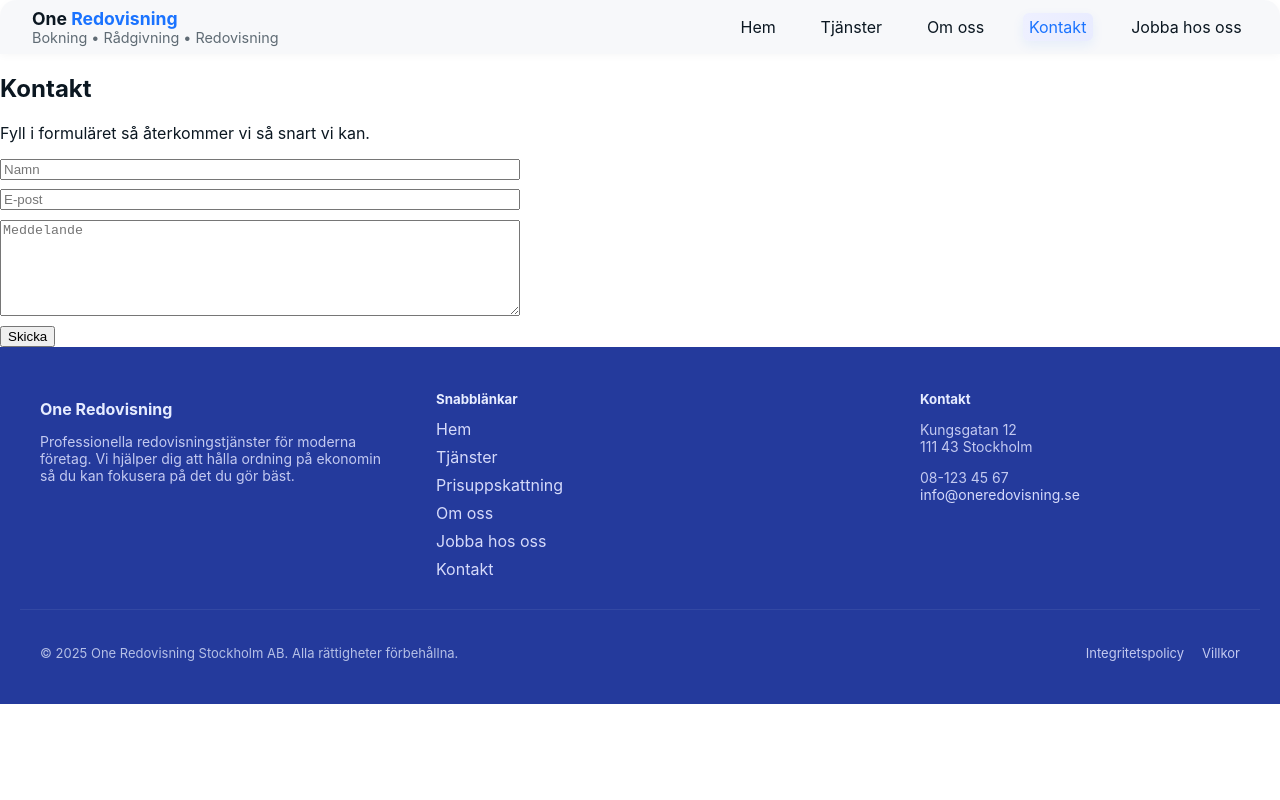
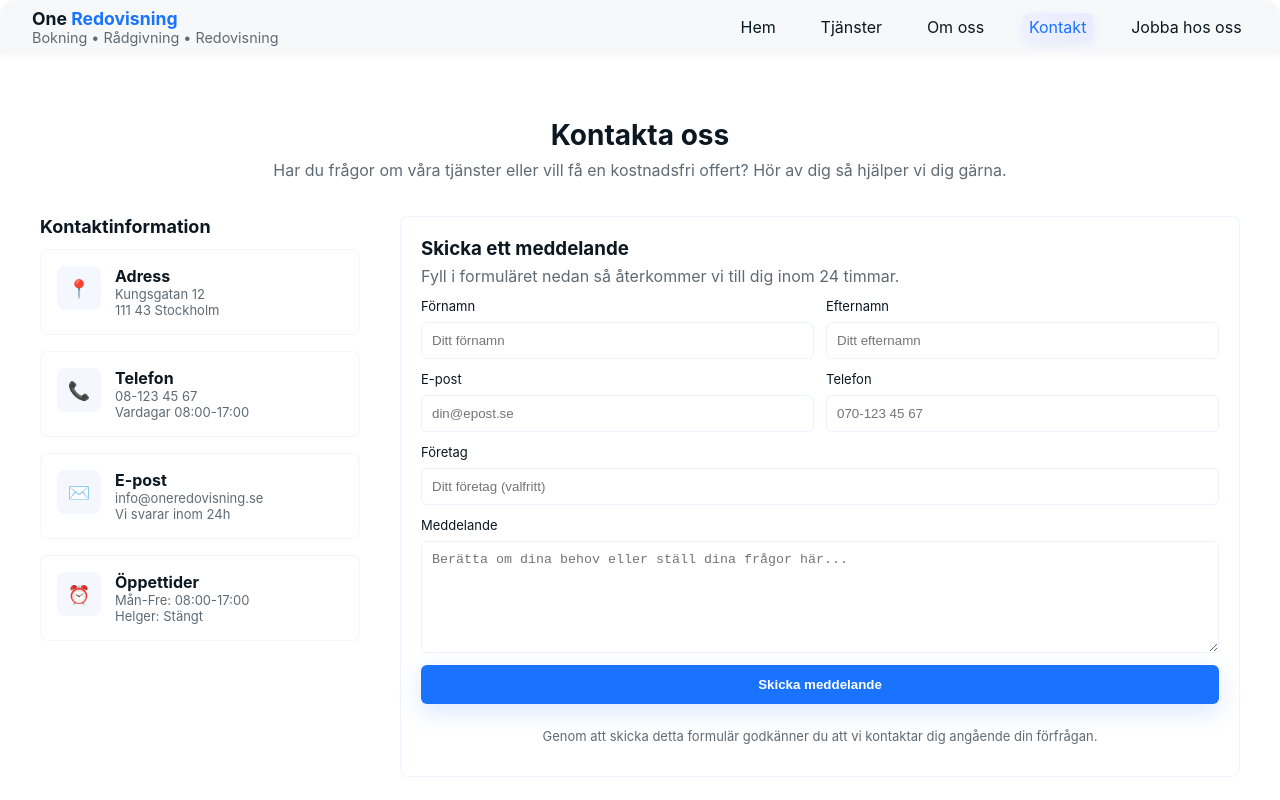
Before and after one commit to draginojd/one-redovisning, a React (Create React App) app in the folder client/: page /kontakt in a window 1280 px wide. Shown: the top 800 px of the page. Built offline with nearby package versions, Linux system fonts and the light colour scheme.

Commit message:
created kontakt page and added styling & icons

```diff
--- /dev/null
+++ b/client/src/pages/Kontakt.css
@@ -0,0 +1,47 @@
+:root{
+  --card-bg: #fff;
+}
+
+.kontakt-section{
+  padding:64px 24px 80px;
+}
+
+.kontakt-header{ text-align:center; margin-bottom:36px }
+.kontakt-header h1{ margin:0; font-size:28px }
+.kontakt-header .kontakt-sub{ color:var(--color-muted); margin-top:8px }
+
+.kontakt-container{
+  max-width:1200px;
+  margin:0 auto;
+  display:grid;
+  grid-template-columns:320px 1fr;
+  gap:40px;
+  align-items:start;
+}
+
+.kontakt-left .section-title{font-size:18px;margin:0 0 12px 0}
+
+.info-list{display:flex;flex-direction:column;gap:16px}
+.info-card{display:flex;gap:14px;align-items:flex-start;background:var(--card-bg);border:1px solid rgba(15,20,30,0.04);padding:16px;border-radius:8px}
+.info-icon{width:44px;height:44px;border-radius:8px;background:#f5f7ff;display:flex;align-items:center;justify-content:center;font-size:18px}
+.info-title{font-weight:700}
+.info-text{color:var(--color-muted);font-size:13px}
+
+.kontakt-right .form-card{background:var(--card-bg);border:1px solid rgba(var(--color-primary-rgb),0.08);padding:20px;border-radius:8px}
+.form-card h3{margin:0 0 6px 0}
+.small-muted{color:var(--color-muted);margin:0 0 12px 0}
+
+.grid-form{display:grid;grid-template-columns:repeat(2,1fr);gap:12px}
+.grid-form .col{display:flex;flex-direction:column}
+.grid-form .col-full{grid-column:1 / -1}
+.grid-form label{font-size:13px;color:var(--color-text);display:flex;flex-direction:column;gap:8px}
+.grid-form input,.grid-form textarea{padding:10px;border-radius:6px;border:1px solid #eef2ff;outline:none}
+.grid-form input:focus,.grid-form textarea:focus{box-shadow:0 8px 24px rgba(var(--color-primary-rgb),0.08);border-color:var(--color-primary)}
+
+.btn-submit{width:100%;background:var(--color-primary);border:none;color:#fff;padding:12px;border-radius:8px;font-weight:700;border-radius:6px;box-shadow:0 8px 24px rgba(var(--color-primary-rgb),0.16);cursor:pointer}
+.consent{font-size:13px;color:var(--color-muted);text-align:center;padding:12px 4px}
+
+@media (max-width:900px){
+  .kontakt-container{grid-template-columns:1fr}
+  .grid-form{grid-template-columns:1fr}
+}
--- a/client/src/pages/Kontakt.js
+++ b/client/src/pages/Kontakt.js
@@ -1,22 +1,21 @@
 import React, { useState, useEffect } from 'react';
 import { motion } from 'framer-motion';
 import { API_URL } from '../api';
+import './Kontakt.css';
 
 function Kontakt() {
-  const [form, setForm] = useState({ name: '', email: '', message: '' });
+  const [form, setForm] = useState({ firstname: '', lastname: '', email: '', phone: '', company: '', message: '' });
   const [status, setStatus] = useState('idle');
 
   useEffect(() => {
     const params = new URLSearchParams(window.location.search);
     const subject = params.get('subject');
-    if (subject) {
-      setForm((f) => ({ ...f, message: `Angående: ${subject}\n\n` }));
-    }
+    if (subject) setForm((f) => ({ ...f, message: `Angående: ${subject}\n\n` }));
   }, []);
 
   async function submit(e) {
     e.preventDefault();
-    if (!form.name || !form.email || !form.message) {
+    if (!form.firstname || !form.email || !form.message) {
       setStatus('validation-error');
       return;
     }
@@ -29,7 +28,7 @@ function Kontakt() {
       });
       if (!res.ok) throw new Error('Network response was not ok');
       setStatus('sent');
-      setForm({ name: '', email: '', message: '' });
+      setForm({ firstname: '', lastname: '', email: '', phone: '', company: '', message: '' });
     } catch (err) {
       console.error(err);
       setStatus('error');
@@ -37,22 +36,102 @@ function Kontakt() {
   }
 
   return (
-    <motion.section initial={{ y: 20, opacity: 0 }} animate={{ y: 0, opacity: 1 }} transition={{ duration: 0.6 }}>
-      <h2>Kontakt</h2>
-      <p>Fyll i formuläret så återkommer vi så snart vi kan.</p>
+    <motion.section className="kontakt-section" initial={{ y: 8, opacity: 0 }} animate={{ y: 0, opacity: 1 }} transition={{ duration: 0.45 }}>
+      <header className="kontakt-header">
+        <h1>Kontakta oss</h1>
+        <p className="kontakt-sub">Har du frågor om våra tjänster eller vill få en kostnadsfri offert? Hör av dig så hjälper vi dig gärna.</p>
+      </header>
 
-      <form onSubmit={submit} style={{ display: 'grid', gap: '0.6rem', maxWidth: 520 }} aria-label="Kontaktformulär">
-        <input aria-label="Namn" placeholder="Namn" value={form.name} onChange={(e) => setForm({ ...form, name: e.target.value })} />
-        <input aria-label="E-post" placeholder="E-post" type="email" value={form.email} onChange={(e) => setForm({ ...form, email: e.target.value })} />
-        <textarea aria-label="Meddelande" placeholder="Meddelande" rows={6} value={form.message} onChange={(e) => setForm({ ...form, message: e.target.value })} />
-        <div style={{ display: 'flex', gap: '0.6rem', alignItems: 'center' }}>
-          <button type="submit" aria-live="polite">Skicka</button>
-          {status === 'sending' && <span>Skickar...</span>}
-          {status === 'sent' && <span style={{ color: 'green' }}>Tack! Meddelandet skickades.</span>}
-          {status === 'error' && <span style={{ color: 'red' }}>Fel vid skickning. Försök senare.</span>}
-          {status === 'validation-error' && <span style={{ color: 'orange' }}>Fyll i alla fält.</span>}
-        </div>
-      </form>
+      <div className="kontakt-container">
+        <aside className="kontakt-left">
+          <h3 className="section-title">Kontaktinformation</h3>
+
+          <div className="info-list">
+            <div className="info-card">
+              <div className="info-icon">📍</div>
+              <div className="info-body">
+                <div className="info-title">Adress</div>
+                <div className="info-text">Kungsgatan 12<br/>111 43 Stockholm</div>
+              </div>
+            </div>
+
+            <div className="info-card">
+              <div className="info-icon">📞</div>
+              <div className="info-body">
+                <div className="info-title">Telefon</div>
+                <div className="info-text">08-123 45 67<br/>Vardagar 08:00-17:00</div>
+              </div>
+            </div>
+
+            <div className="info-card">
+              <div className="info-icon">✉️</div>
+              <div className="info-body">
+                <div className="info-title">E-post</div>
+                <div className="info-text">info@oneredovisning.se<br/>Vi svarar inom 24h</div>
+              </div>
+            </div>
+
+            <div className="info-card">
+              <div className="info-icon">⏰</div>
+              <div className="info-body">
+                <div className="info-title">Öppettider</div>
+                <div className="info-text">Mån-Fre: 08:00-17:00<br/>Helger: Stängt</div>
+              </div>
+            </div>
+          </div>
+        </aside>
+
+        <main className="kontakt-right">
+          <div className="form-card">
+            <h3>Skicka ett meddelande</h3>
+            <p className="small-muted">Fyll i formuläret nedan så återkommer vi till dig inom 24 timmar.</p>
+
+            <form className="grid-form" onSubmit={submit} aria-label="Kontaktformulär">
+              <div className="col">
+                <label>Förnamn
+                  <input placeholder="Ditt förnamn" value={form.firstname} onChange={(e) => setForm({ ...form, firstname: e.target.value })} />
+                </label>
+              </div>
+
+              <div className="col">
+                <label>Efternamn
+                  <input placeholder="Ditt efternamn" value={form.lastname} onChange={(e) => setForm({ ...form, lastname: e.target.value })} />
+                </label>
+              </div>
+
+              <div className="col">
+                <label>E-post
+                  <input placeholder="din@epost.se" type="email" value={form.email} onChange={(e) => setForm({ ...form, email: e.target.value })} />
+                </label>
+              </div>
+
+              <div className="col">
+                <label>Telefon
+                  <input placeholder="070-123 45 67" value={form.phone} onChange={(e) => setForm({ ...form, phone: e.target.value })} />
+                </label>
+              </div>
+
+              <div className="col-full">
+                <label>Företag
+                  <input placeholder="Ditt företag (valfritt)" value={form.company} onChange={(e) => setForm({ ...form, company: e.target.value })} />
+                </label>
+              </div>
+
+              <div className="col-full">
+                <label>Meddelande
+                  <textarea placeholder="Berätta om dina behov eller ställ dina frågor här..." rows={6} value={form.message} onChange={(e) => setForm({ ...form, message: e.target.value })} />
+                </label>
+              </div>
+
+              <div className="col-full">
+                <button className="btn-submit" type="submit">Skicka meddelande</button>
+              </div>
+
+              <div className="col-full consent">Genom att skicka detta formulär godkänner du att vi kontaktar dig angående din förfrågan.</div>
+            </form>
+          </div>
+        </main>
+      </div>
     </motion.section>
   );
 }
```
